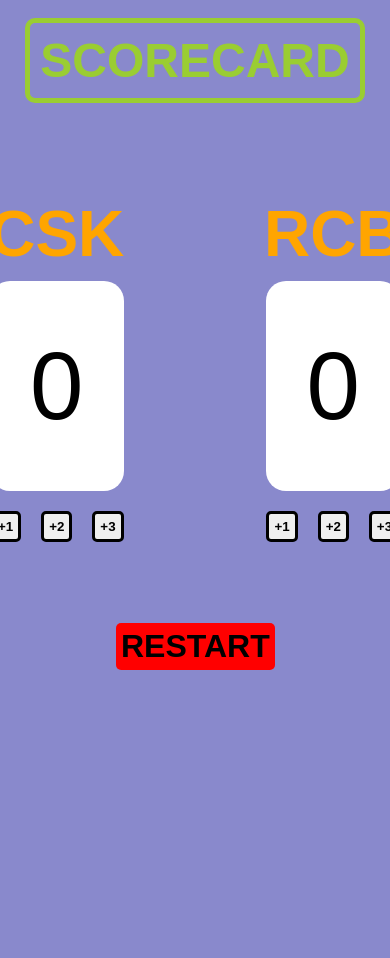
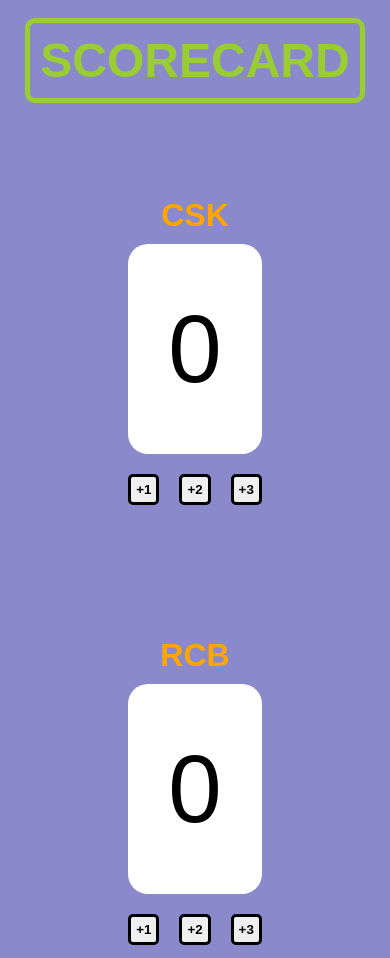
Before and after one commit to akhil683/scorecard, a plain HTML site: page index.html in a window 390 px wide. Shown: the top 958 px of the page. Before the commit the page ends 844 px from the top, so only its background shows below. Drawn offline with Linux system fonts and the light colour scheme.

Commit message:
Update styles.css
responsive font size update

```diff
--- a/styles.css
+++ b/styles.css
@@ -13,6 +13,7 @@ body  {
     display: flex;
     justify-content: center;
     align-items: center;
+    flex-wrap: wrap;
 }
 .team1,
 .team2 {
@@ -74,7 +75,7 @@ button:hover {
    font-size: 3rem;
    margin-top: 10px;
 }
-.scorecard {
-   flex-wrap: wrap:
+h2 {
+  font-size: 2rem;
 }
 }
```
